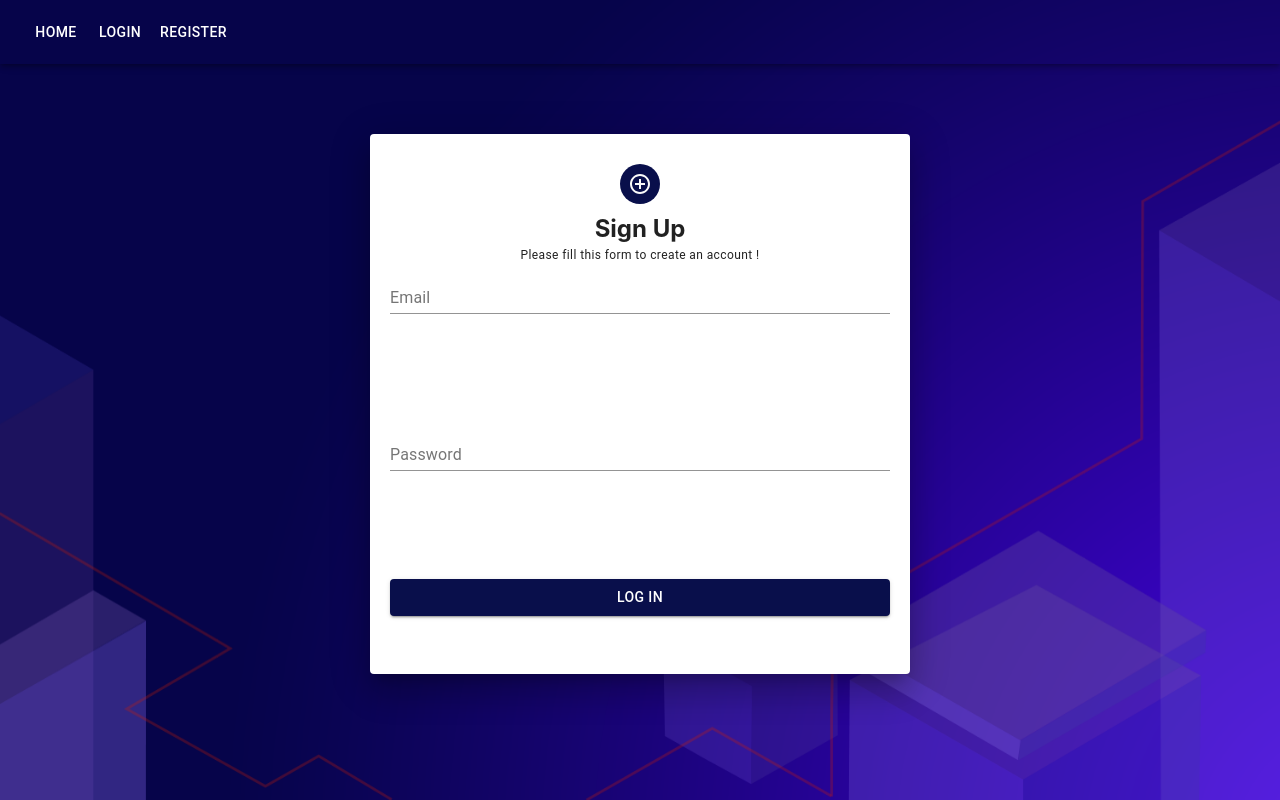
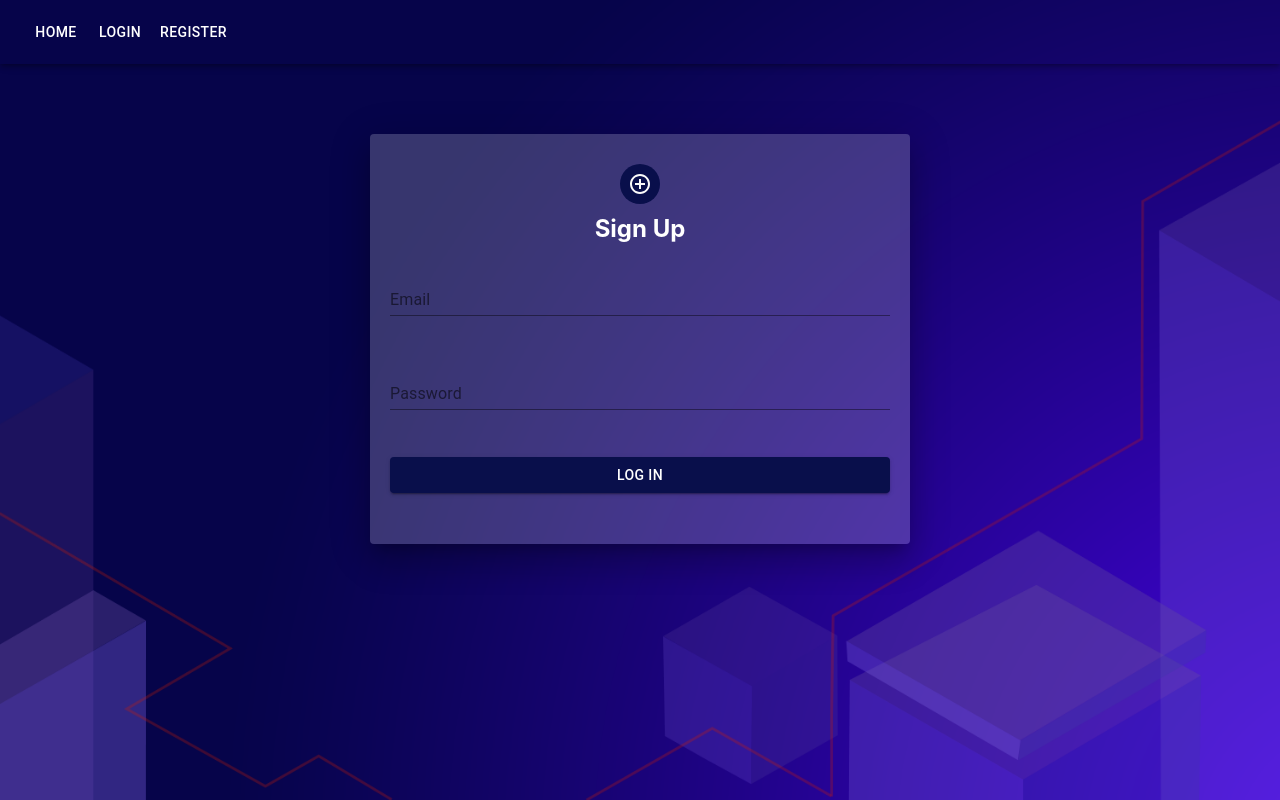
Before and after one commit to benceVadasz/get-to-know-lara-frontend, a React (Create React App) app: page /login in a window 1280 px wide. Built offline with nearby package versions, Linux system fonts and the light colour scheme.

Commit message:
style up login, registration

```diff
--- a/src/pages/Login.js
+++ b/src/pages/Login.js
@@ -11,26 +11,19 @@ import {
 import AddCircleOutlineOutlinedIcon from "@material-ui/icons/AddCircleOutlineOutlined";
 import {BASE_URL} from "../constants";
 import Spinner from "react-spinner-material";
+import {makeStyles} from "@material-ui/core/styles";
 
 function Login() {
-
-    const paperStyle = {
-        padding: "30px 20px",
-        height: 480,
-        width: 500,
-        margin: "70px auto",
-    };
-    const formStyle = {
-        height: 350,
-        display: "flex",
-        flexFlow: "column wrap",
-        justifyContent: "space-between",
-    };
-
-    const headerStyle = {margin: 0};
-    const avatarStyle = {backgroundColor: "#090F4B", marginBottom: 10};
-    const button = {backgroundColor: "#090F4B", color: "white"};
-    const load = {position: "fixed", top: "50%", left: "50%", transform: "translate(-50%, -50%)"}
+    const useStyles = makeStyles((theme) => ({
+        paperStyle: {padding: "30px 20px", height: 350, width: 500, margin: "70px auto", color: 'white', backgroundColor: "rgba(255, 255, 255, 0.2)",},
+        formStyle: {height: 250, display: "flex", flexFlow: "column wrap", justifyContent: "space-between",},
+        nameField: {marginTop: 25,},
+        headerStyle: {margin: 0},
+        avatarStyle: {backgroundColor: "#090F4B", marginBottom: 10},
+        button: {backgroundColor: "#090F4B", color: "white"},
+        load: {position: "fixed", top: "50%", left: "50%", transform: "translate(-50%, -50%)"}
+    }))
+    const classes = useStyles();
 
     const [email, setEmail] = useState("");
     const [password, setPassword] = useState("");
@@ -59,7 +52,7 @@ function Login() {
 
     if (loading)
         return (
-            <div style={load}>
+            <div className={classes.load}>
                 <Spinner
                     size={120}
                     spinnerColor={"#333"}
@@ -72,22 +65,21 @@ function Login() {
     return (
         <div>
             <Grid>
-                <Paper elevation={20} style={paperStyle}>
+                <Paper elevation={20} className={classes.paperStyle}>
                     <Grid align="center">
-                        <Avatar style={avatarStyle}>
+                        <Avatar className={classes.avatarStyle}>
                             <AddCircleOutlineOutlinedIcon/>
                         </Avatar>
-                        <h2 style={headerStyle}>Sign Up</h2>
-                        <Typography variant="caption" gutterBottom>
-                            Please fill this form to create an account !
-                        </Typography>
+                        <h2 className={classes.headerStyle}>Sign Up</h2>
                     </Grid>
-                    <form style={formStyle} onSubmit={submit}>
+                    <form className={classes.formStyle} onSubmit={submit}>
                         <TextField
+                            className={classes.nameField}
                             onChange={(e) => setEmail(e.target.value)}
                             fullWidth
                             label="Email"
                             placeholder="Enter your email"
+                            color={"white"}
                         />
                         <TextField
                             onChange={(e) => setPassword(e.target.value)}
@@ -95,8 +87,9 @@ function Login() {
                             label="Password"
                             type="password"
                             placeholder="Enter your password"
+                            color={"white"}
                         />
-                        <Button type="submit" variant="contained" style={button}>
+                        <Button type="submit" variant="contained" className={classes.button}>
                             Log in
                         </Button>
                     </form>
--- a/src/pages/Registration.js
+++ b/src/pages/Registration.js
@@ -11,29 +11,18 @@ import {
 import AddCircleOutlineOutlinedIcon from "@material-ui/icons/AddCircleOutlineOutlined";
 import {BASE_URL} from "../constants";
 import Spinner from "react-spinner-material";
+import {makeStyles} from "@material-ui/core/styles";
 
 function Register() {
-
-    const paperContainer = {
-        background: 'url(../assets/bg.png) no-repeat center center fixed',
-    };
-    const paperStyle = {
-        padding: "30px 20px",
-        height: 520,
-        width: 500,
-        margin: "70px auto",
-    };
-    const formStyle = {
-        height: 350,
-        display: "flex",
-        flexFlow: "column wrap",
-        justifyContent: "space-between",
-    };
-
-    const headerStyle = {margin: 0};
-    const avatarStyle = {backgroundColor: "#090F4B", marginBottom: 10};
-    const button = {backgroundColor: "#090F4B", color: "white"};
-    const load = {position: "fixed", top: "50%", left: "50%", transform: "translate(-50%, -50%)"}
+    const useStyles = makeStyles((theme) => ({
+        headerStyle: {margin: 0},
+        avatarStyle: {backgroundColor: "#090F4B", marginBottom: 10},
+        button: {backgroundColor: "#090F4B", color: "white", '&:hover': {background: "#D31D00"}},
+        load: {position: "fixed", top: "50%", left: "50%", transform: "translate(-50%, -50%)"},
+        paperStyle: {padding: "30px 20px", height: 480, width: 500, margin: "70px auto", backgroundColor: "rgba(255, 255, 255, 0.2)",},
+        formStyle: {height: 350, display: "flex", flexFlow: "column wrap", justifyContent: "space-between"},
+    }))
+    const classes= useStyles();
 
     const [name, setName] = useState("");
     const [email, setEmail] = useState("");
@@ -101,7 +90,7 @@ function Register() {
 
     if (loading)
         return (
-            <div style={load}>
+            <div className={classes.load}>
                 <Spinner
                     size={120}
                     spinnerColor={"#333"}
@@ -112,19 +101,19 @@ function Register() {
         );
 
     return (
-        <div style={paperContainer}>
+        <div >
             <Grid>
-                <Paper elevation={20} style={paperStyle}>
+                <Paper elevation={20} className={classes.paperStyle}>
                     <Grid align="center">
-                        <Avatar style={avatarStyle}>
+                        <Avatar className={classes.avatarStyle}>
                             <AddCircleOutlineOutlinedIcon/>
                         </Avatar>
-                        <h2 style={headerStyle}>Sign Up</h2>
+                        <h2 className={classes.headerStyle}>Sign Up</h2>
                         <Typography variant="caption" gutterBottom>
                             Please fill this form to create an account !
                         </Typography>
                     </Grid>
-                    <form style={formStyle} onSubmit={submit}>
+                    <form className={classes.formStyle} onSubmit={submit}>
                         <TextField
                             onChange={(e) => setName(e.target.value)}
                             fullWidth
@@ -153,7 +142,7 @@ function Register() {
                             type="password"
                             placeholder="Confirm your password"
                         />
-                        <Button type="submit" variant="contained" style={button}>
+                        <Button type="submit" variant="contained" className={classes.button}>
                             Sign up
                         </Button>
                     </form>
```
